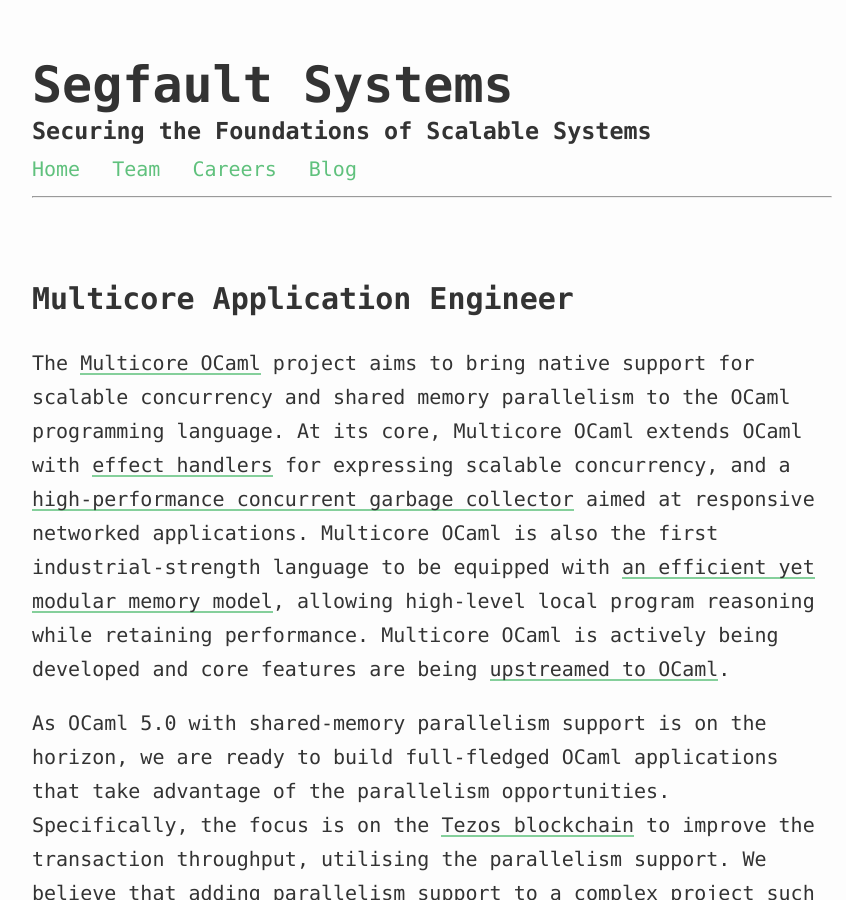
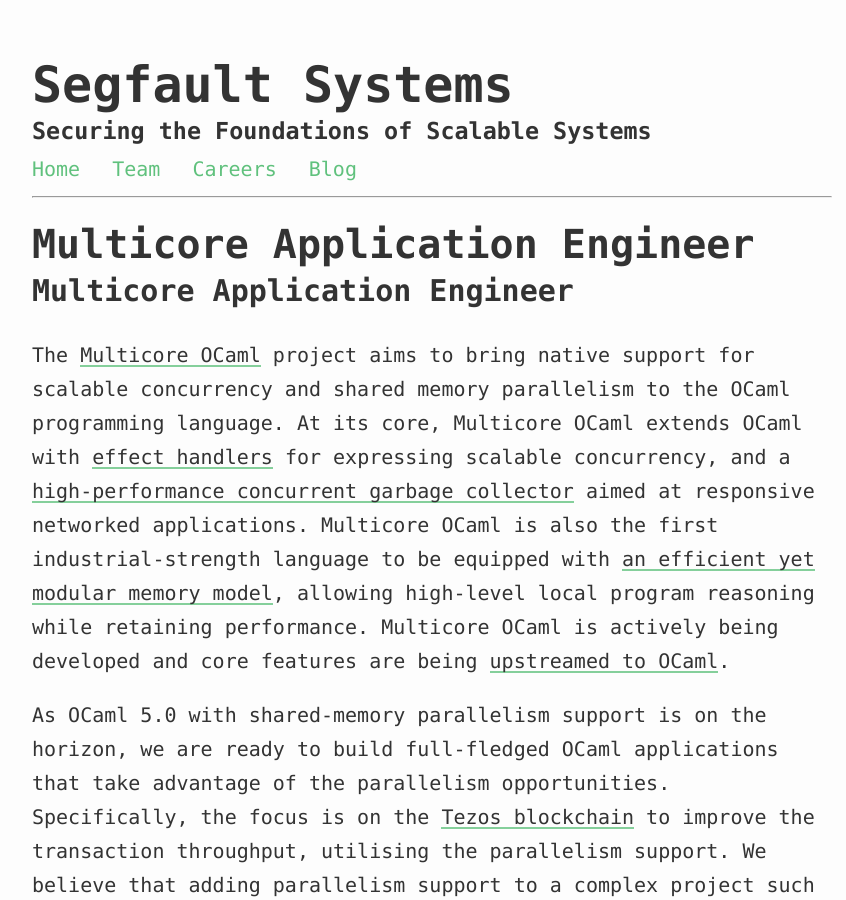
Before and after one commit to segfaultsystems/segfaultsystems.github.io, a Jekyll site: the page built from _pages/multicore_application_engineer.md, in a window 1280 px wide and 900 px high. Shown: the whole window, without its empty margins (208-1054 px from the left). Built offline with Jekyll 4.4.1, drawn with Linux system fonts in a browser that asks for light colours; nearby versions of some CDN libraries; our own code applies the rules of GitHub Pages for plain Markdown files.

Commit message:
Edits to layout

```diff
--- a/_layouts/post.html
+++ b/_layouts/post.html
@@ -1,13 +1,17 @@
 ---
 layout: default
 ---
-<!-- <h1 class="post-headline">{{page.title}}</h1> -->
+{% if page.title %}
+<h2 class="post-headline">{{page.title}}</h2>
+{% endif %}
+{% if page.authors %}
 <p class="meta">
   <small>
     {{page.authors}} <br/>
     {{page.date | date: '%B %d, %Y'}}
   </small>
 </p>
+{% endif %}
 
 {{content}}
 
```
